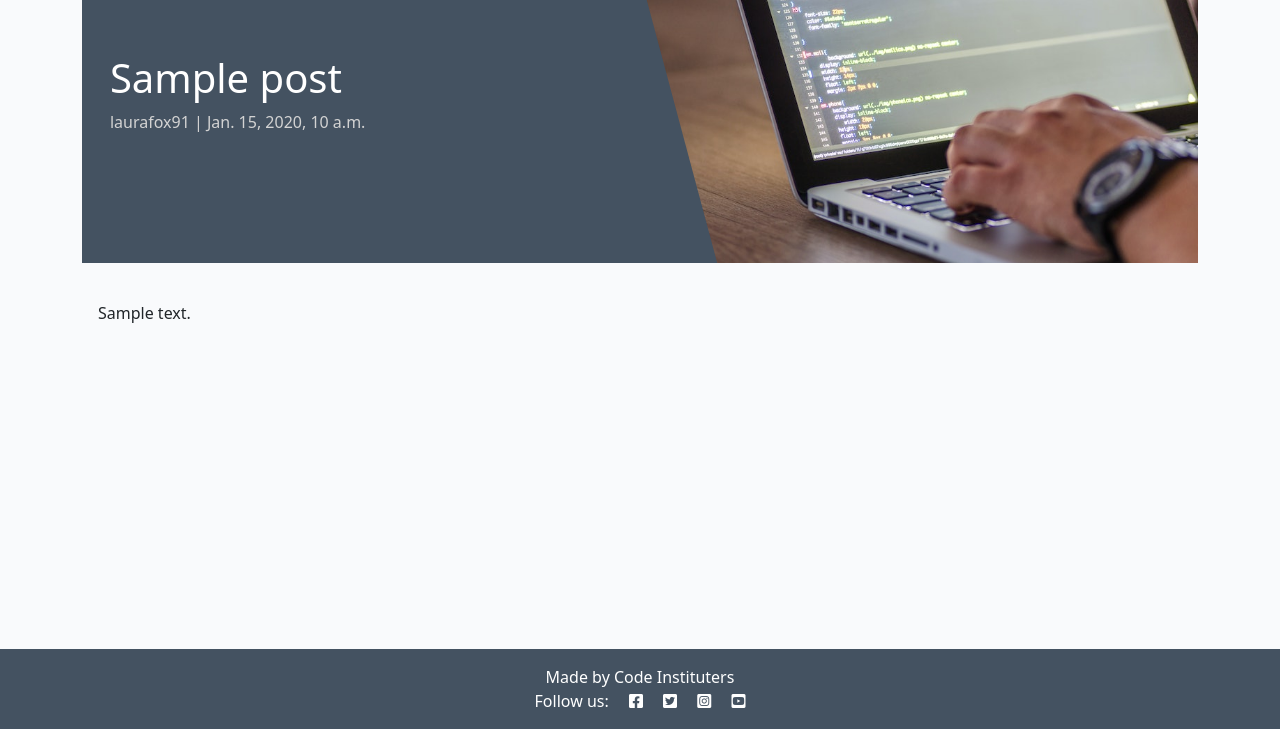
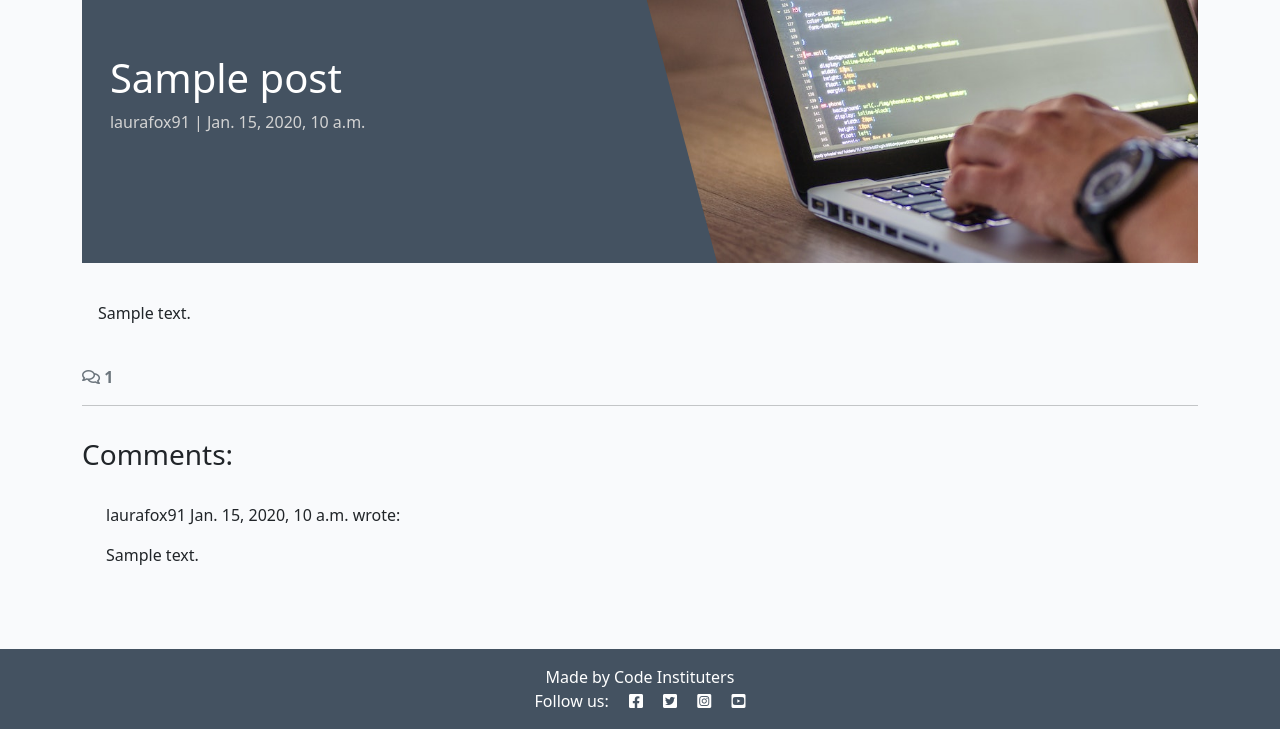
Before and after one commit to lauramayfox/django-blog, a Django app: the page made by blog/templates/blog/post_detail.html in a window 1280 px wide. Shown: the part 71-800 px from the top of the page. Run offline with Django 4.2, Linux system fonts and the light colour scheme; data comes from the database, SQL or seed files in the repository; tables that the repository leaves empty hold one stand-in row (Sample ...).

Commit message:
working comment feature enabled

```diff
--- a/blog/templates/blog/post_detail.html
+++ b/blog/templates/blog/post_detail.html
@@ -23,12 +23,51 @@
             <div class="card-body">
                 <!-- The post content goes inside the card-text. -->
                 <!-- Use the | safe filter inside the template tags -->
-                <p class="card-text">
-                    {{ post.content | safe }}
-                </p>
+                <p class="card-text">{{ post.content | safe }}</p>
+              </div>
             </div>
+          </div>
+          <!-- Displaying count of comments -->
+          <div class="row">
+            <div class="col-12">
+              <strong class="text-secondary">
+                <i class="far fa-comments"></i> {{ comment_count }}
+              </strong>
+            </div>
+            <div class="col-12">
+              <hr>
+            </div>
+          </div>
+          <!-- Displaying Comments -->
+          <div class="row">
+            <div class="col-md-8 card mb-4  mt-3 ">
+              <h3>Comments:</h3>
+              <div class="card-body">
+                <!-- We want a for loop inside the empty control tags
+                  to iterate through each comment in comments -->
+                {% for comment in comments %}
+                <div class="p-2 comments
+                  {% if not comment.approved and comment.author == user %}
+                  faded{% elif not comment.approved %} d-none{% endif %}">
+                  <p class="font-weight-bold">
+                    {{ comment.author }}
+                    <span class="font-weight-normal">
+                      {{ comment.created_on }}
+                    </span> wrote:
+                  </p>
+                  <div id="comment{{ comment.id }}">
+                    {{ comment.body | linebreaks }}
+                  </div>
+                  {% if not comment.approved and comment.author == user %}
+                  <p class="approval">
+                    This comment is awaiting approval
+                  </p>
+                  {% endif %}
+                </div>
+                <!-- Our for loop ends here -->
+                {% endfor %}
+              </div>
+            </div>
+          </div>
         </div>
-    </div>
-</div>
-
-{% endblock content %}
+        {% endblock content %}
--- a/blog/views.py
+++ b/blog/views.py
@@ -36,11 +36,14 @@ def post_detail(request, slug):
 
     queryset = Post.objects.filter(status=1)
     post = get_object_or_404(queryset, slug=slug)
-
+    comments = post.comments.all().order_by("-created_on")
+    comment_count = post.comments.filter(approved=True).count()
     return render(
-        request,
-        "blog/post_detail.html",
-        {"post": post},
-
-
-    )
+    request,
+    "blog/post_detail.html",
+    {
+        "post": post,
+        "comments": comments,
+        "comment_count": comment_count,
+    },
+)
```
